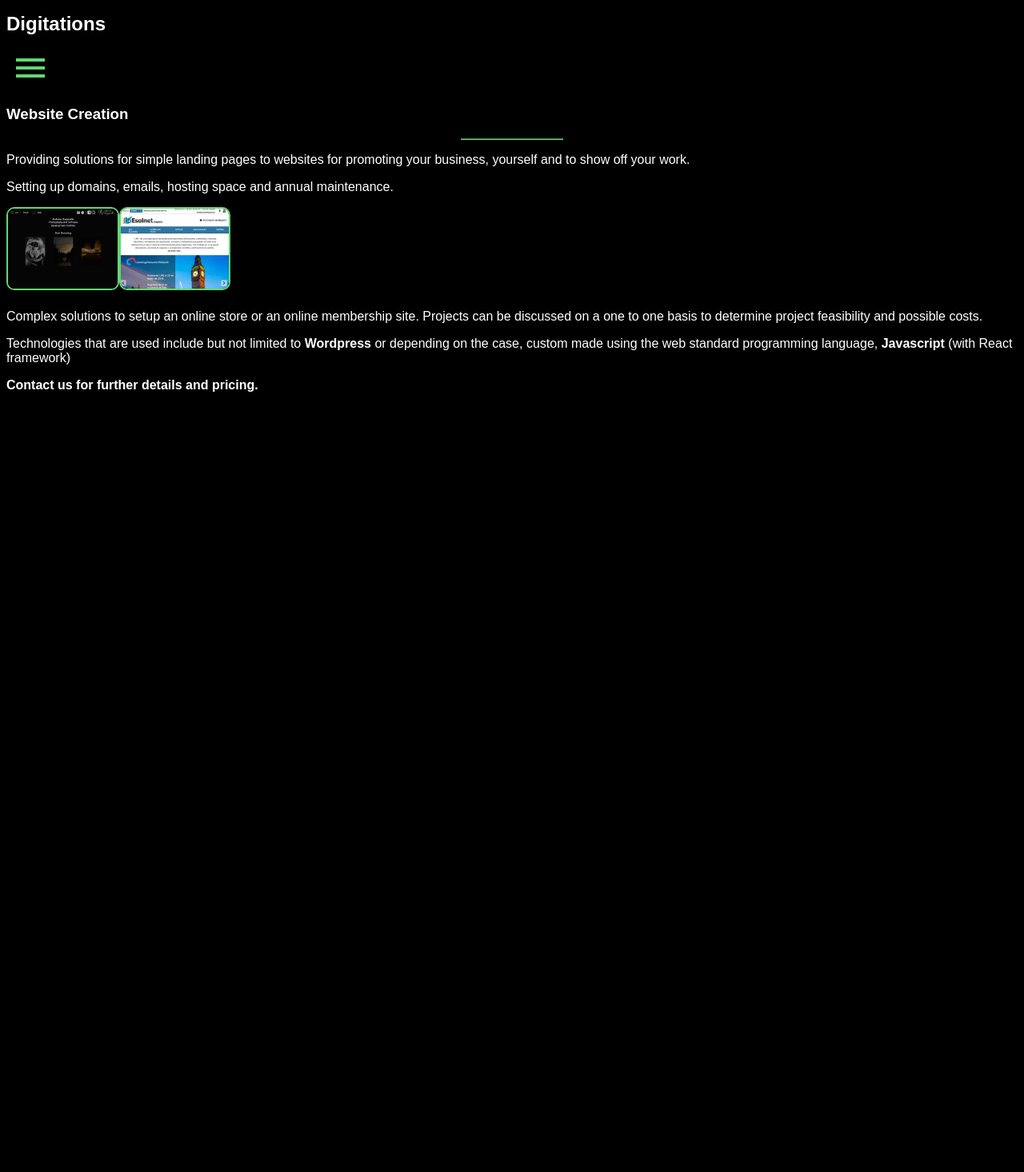
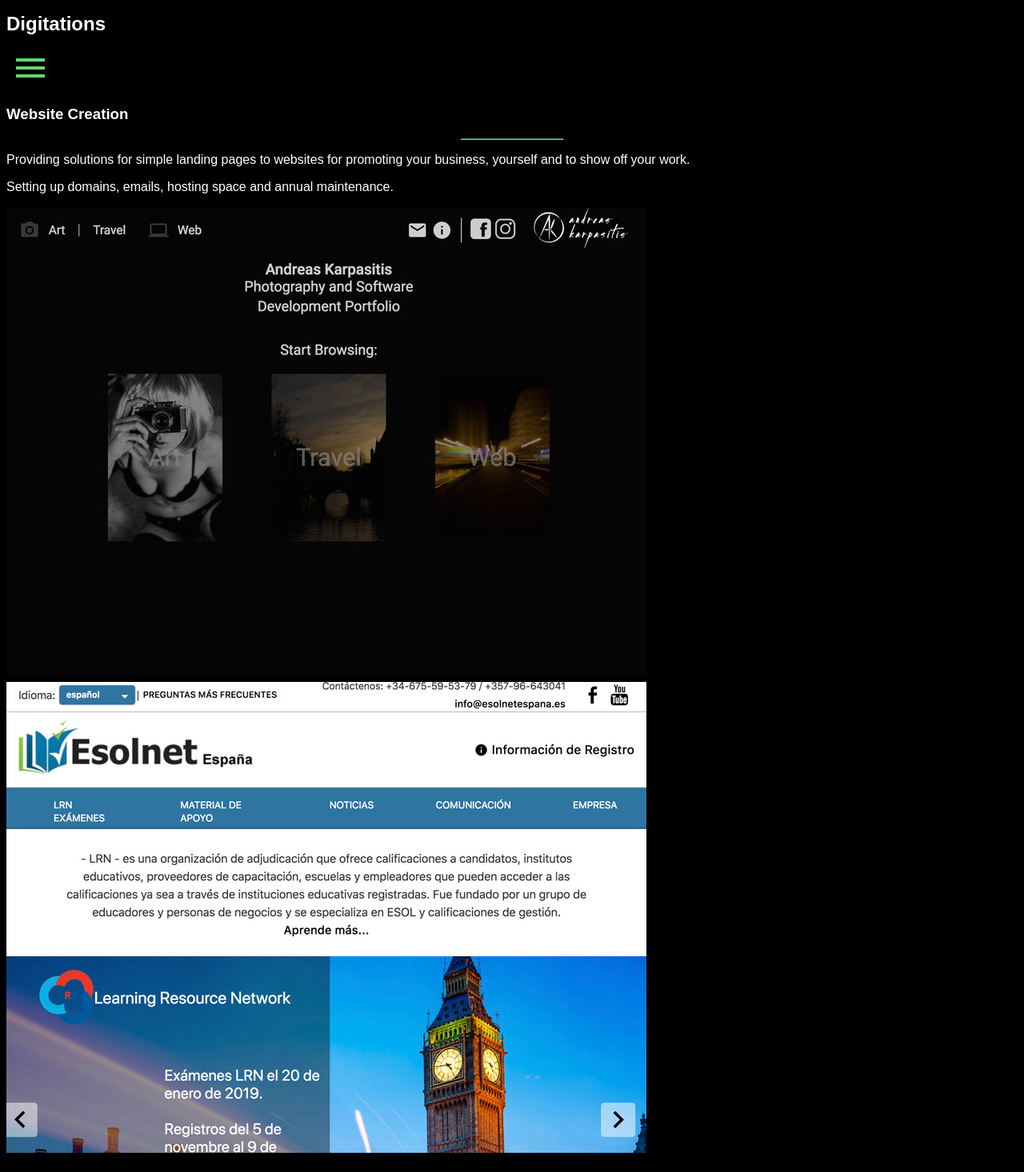
Before and after one commit to akarpas/visualcreations, a React app: page /web in a window 1280 px wide. Shown: the top 1466 px of the page at 80% size. Before the commit the page ends 800 px from the top, so only its background shows below. Built offline with nearby package versions, Linux system fonts and the light colour scheme.

Commit message:
chore: fix styling for images

```diff
--- a/src/components/Web.js
+++ b/src/components/Web.js
@@ -11,8 +11,12 @@
       <p>Providing solutions for simple landing pages to websites for promoting your business, yourself and to show off your work.</p>
       <p>Setting up domains, emails, hosting space and annual maintenance.</p>
       <div className={style.projects}>
-        <a href="https://www.karpasitis.net" target="_blank" rel="noopener noreferrer"><img src={PortfolioImage} alt="Portfolio Website" /></a>
-        <a href="https://www.esolnetespana.es" target="_blank" rel="noopener noreferrer"><img src={EsolnetImage} alt="Esolnet Espana" /></a>
+        <a href="https://www.karpasitis.net" target="_blank" rel="noopener noreferrer">
+          <img className={style.thumb} src={PortfolioImage} alt="Portfolio Website" />
+        </a>
+        <a href="https://www.esolnetespana.es" target="_blank" rel="noopener noreferrer">
+          <img className={style.thumb} src={EsolnetImage} alt="Esolnet Espana" />
+        </a>
       </div>
       <p>Complex solutions to setup an online store or an online membership site. Projects can be discussed on a one to one basis to determine project feasibility and possible costs.</p>
       <p>Technologies that are used include but not limited to <strong>Wordpress</strong> or depending on the case, custom made using the web standard programming language, <strong>Javascript</strong> (with React framework) </p>
--- a/src/components/Web.scss
+++ b/src/components/Web.scss
@@ -11,16 +11,6 @@
 
 i:hover {
   color: white;
-}
-
-img {
-  height: 100px;
-  border: 2px solid rgb(98, 216, 112);
-  border-radius: 10px;
-}
-
-img:hover {
-  border-color: white;
 }
 
 hr {
@@ -40,6 +30,16 @@
   text-align: center;
 }
 
+.thumb {
+  height: 100px;
+  border: 2px solid rgb(98, 216, 112);
+  border-radius: 10px;
+}
+
+.thumb:hover {
+  border-color: white;
+}
+
 .projects {
   display: flex;
   flex-flow: row;
```
